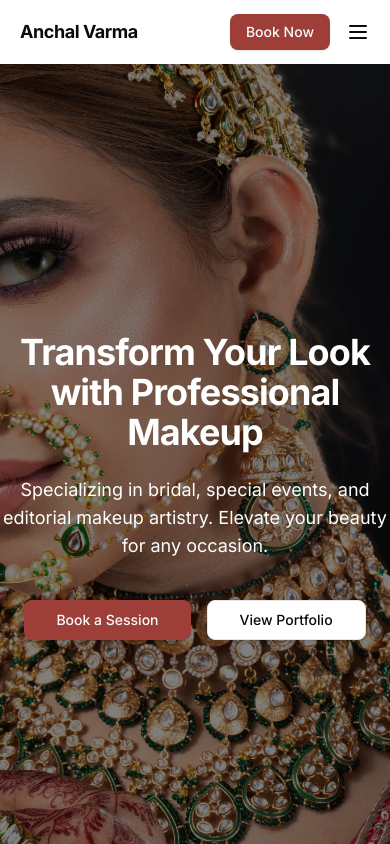
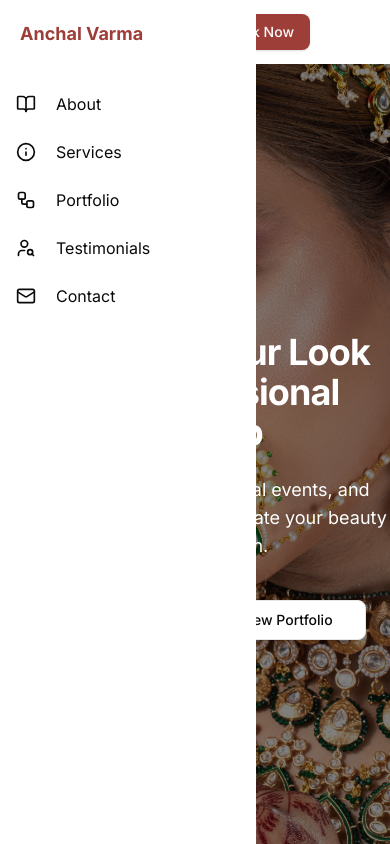
Before and after one commit to Ormon-huehuehue/anchalvarma, a Next.js app: page / in a window 390 px wide. Both pictures are taken after a click on the button 358 px from the left and 32 px from the top of the page. Shown: the top 844 px of the page. Built offline with nearby package versions, Linux system fonts and the light colour scheme.

Commit message:
sidebar mostly done

```diff
--- a/package.json
+++ b/package.json
@@ -9,7 +9,10 @@
     "lint": "next lint"
   },
   "dependencies": {
+    "@radix-ui/react-dialog": "^1.1.8",
+    "@radix-ui/react-separator": "^1.1.4",
     "@radix-ui/react-slot": "^1.2.0",
+    "@radix-ui/react-tooltip": "^1.2.1",
     "@vercel/speed-insights": "^1.2.0",
     "class-variance-authority": "^0.7.1",
     "clsx": "^2.1.1",
--- a/src/app/globals.css
+++ b/src/app/globals.css
@@ -113,6 +113,11 @@
   --sidebar-ring: oklch(0.556 0 0);
 }
 
+html {
+  scroll-behavior: smooth;
+}
+
+
 @layer base {
   * {
     @apply border-border outline-ring/50;
--- a/src/app/layout.tsx
+++ b/src/app/layout.tsx
@@ -1,7 +1,6 @@
 import type React from "react"
 import "@/app/globals.css"
 import { Inter } from "next/font/google"
-import { ThemeProvider } from "@/components/theme-provider"
 import Header from "@/components/header"
 import Footer from "@/components/Footer"
 import { SpeedInsights } from "@vercel/speed-insights/next"
@@ -22,14 +21,13 @@ export default function RootLayout({
     <html lang="en" suppressHydrationWarning>
       <body className={inter.className} >
         <SpeedInsights/>
-        <ThemeProvider attribute="class" defaultTheme="light" enableSystem disableTransitionOnChange>
           <Header/>
           <div className="px-5 md:px-10">
-            {children}
+          {children}
           </div>
           <Footer/>
-        </ThemeProvider>
       </body>
     </html>
+
   )
 }
--- a/src/components/Contact.tsx
+++ b/src/components/Contact.tsx
@@ -74,8 +74,8 @@ const Contact = () => {
                 </div>
                 <div>
                   <h4 className="font-medium">Facebook</h4>
-                  <p className="text-muted-foreground">Anchal Verma</p>
-                  <p className="mt-1 text-sm text-muted-foreground"></p>
+                  <p className="text-muted-foreground">@anchalvermamua</p>
+                  <p className="mt-1 text-sm text-muted-foreground">Anchal Verma</p>
                 </div>
               </div>
             </div>
--- a/src/components/Footer.tsx
+++ b/src/components/Footer.tsx
@@ -9,7 +9,7 @@ const Footer = () => {
     <div className="container flex flex-col items-center justify-between gap-4 py-10 md:h-24 md:flex-row md:py-0">
       <div className="flex flex-col items-center gap-4 md:flex-row md:gap-2">
         <p className="text-center text-sm leading-loose text-muted-foreground md:text-left">
-          &copy; {new Date().getFullYear()} Bella Makeup. All rights reserved.
+          &copy; {new Date().getFullYear()} Anchal Verma. All rights reserved.
         </p>
       </div>
       <div className="flex gap-4">
--- a/src/components/Hero.tsx
+++ b/src/components/Hero.tsx
@@ -11,11 +11,11 @@ const Hero = () => {
         src="/bride7.jpeg"
         alt="Makeup artist at work"
         fill
-        className="object-cover [object-position:100%_60%] brightness-50 opacity-100"
+        className="object-cover md:[object-position:20%_60%] [object-position:0%] brightness-50 opacity-100"
         priority
       />
     </div>
-    <div className="container relative z-10 flex flex-col items-center justify-center py-24 text-center md:py-32">
+    <div className="container relative z-5 flex flex-col items-center justify-center py-24 text-center md:py-32">
       <h1 className="text-4xl text-white font-bold tracking-tight sm:text-5xl md:text-6xl">
         Transform Your Look with <span className="text-white">Professional Makeup</span>
       </h1>
--- a/src/components/Portfolio-widget.tsx
+++ b/src/components/Portfolio-widget.tsx
@@ -1,27 +1,68 @@
-import React from 'react'
+'use client'
+
+import React, { useEffect, useRef, useState } from 'react'
 import Image from 'next/image'
 
-interface itemProps{
-    imageUrl : string,
-    title : string,
-    caption : string
+interface itemProps {
+  imageUrl: string
+  title: string
+  caption: string
 }
 
-const PortfolioWidget = ({item} : {item : itemProps}) => {
+const PortfolioWidget = ({ item }: { item: itemProps }) => {
+  const ref = useRef<HTMLDivElement>(null)
+  const [isCentered, setIsCentered] = useState(false)
+  const [isMobile, setIsMobile] = useState(false)
+
+  useEffect(() => {
+    const checkIsMobile = () => {
+      setIsMobile(window.innerWidth < 768) // tailwind 'md' breakpoint
+    }
+
+    const handleScroll = () => {
+      if (!ref.current || !isMobile) return
+
+      const rect = ref.current.getBoundingClientRect()
+      const elementCenter = rect.top + rect.height / 2
+      const screenCenter = window.innerHeight / 2
+      const threshold = 80 // px range for being "centered"
+
+      const distanceFromCenter = Math.abs(screenCenter - elementCenter)
+      setIsCentered(distanceFromCenter < threshold)
+    }
+
+    checkIsMobile()
+    handleScroll()
+
+    window.addEventListener('resize', checkIsMobile)
+    window.addEventListener('scroll', handleScroll, { passive: true })
+
+    return () => {
+      window.removeEventListener('resize', checkIsMobile)
+      window.removeEventListener('scroll', handleScroll)
+    }
+  }, [isMobile])
+
   return (
-    <div className="group relative overflow-hidden rounded-lg">
-    <div className="aspect-square w-full overflow-hidden">
+    <div ref={ref} className="group relative overflow-hidden rounded-lg">
+      <div
+        className={`
+          aspect-square w-full overflow-hidden
+          transition-transform duration-300
+          ${isMobile ? (isCentered ? 'scale-105' : 'scale-100') : 'group-hover:scale-105'}
+        `}
+      >
         <Image
           src={item.imageUrl}
           alt={`Makeup portfolio item`}
           width={600}
           height={600}
-        className="object-cover transition-transform duration-300 group-hover:scale-105"
+          className="object-cover"
         />
       </div>
-    <div className="absolute inset-0 flex items-end bg-gradient-to-t from-black/60 to-transparent p-6 opacity-0 transition-opacity group-hover:opacity-100">
+      <div className="absolute inset-0 flex items-end bg-gradient-to-t from-black/40 to-transparent p-6 ">
         <div>
-        <h3 className="font-medium text-white">{item.title} </h3>
+          <h3 className="font-medium text-white">{item.title}</h3>
           <p className="text-sm text-white/80">{item.caption}</p>
         </div>
       </div>
--- /dev/null
+++ b/src/components/Sidebar.tsx
@@ -0,0 +1,96 @@
+'use client'
+
+import {
+  BookOpen,
+  Info,
+  Workflow,
+  Mail,
+  UserSearch,
+} from 'lucide-react'
+import { useEffect, useState, useRef } from 'react'
+
+const navItems = [
+  { icon: <BookOpen size={20} />, label: 'About', link: '#about' },
+  { icon: <Info size={20} />, label: 'Services', link: '#services' },
+  { icon: <Workflow size={20} />, label: 'Portfolio', link: '#portfolio' },
+  { icon: <UserSearch size={20} />, label: 'Testimonials', link: '#testimonials' },
+  { icon: <Mail size={20} />, label: 'Contact', link: '#contact' },
+]
+
+export default function Sidebar({
+  collapsed,
+  setCollapsed,
+}: {
+  collapsed: boolean
+  setCollapsed: (value: boolean) => void
+}) {
+  const [showContent, setShowContent] = useState(false)
+  const sidebarRef = useRef<HTMLDivElement>(null)
+
+  useEffect(() => {
+    let timeout: NodeJS.Timeout
+
+    if (!collapsed) {
+      timeout = setTimeout(() => setShowContent(true), 300)
+    } else {
+      setShowContent(false)
+    }
+
+    return () => clearTimeout(timeout)
+  }, [collapsed])
+
+  useEffect(() => {
+    const handleClickOutside = (e: MouseEvent) => {
+      if (
+        sidebarRef.current &&
+        !sidebarRef.current.contains(e.target as Node)
+      ) {
+        setCollapsed(true)
+      }
+    }
+
+    if (!collapsed) {
+      document.addEventListener('mousedown', handleClickOutside)
+    }
+
+    return () => {
+      document.removeEventListener('mousedown', handleClickOutside)
+    }
+  }, [collapsed, setCollapsed])
+
+  return (
+    <aside
+      ref={sidebarRef}
+      className={`h-screen bg-white fixed left-0 z-10 flex flex-col transition-all duration-300 ease-in-out overflow-hidden ${
+        collapsed ? 'w-0' : 'w-64'
+      }`}
+    >
+      <h1
+        className={`flex items-center gap-5 transition-opacity duration-300 text-primary text-lg font-bold p-5 ${
+          showContent ? 'opacity-100' : 'opacity-0'
+        }`}
+      >
+        Anchal Varma
+      </h1>
+      <nav className="flex flex-col gap-2 mt-4">
+        {navItems.map((item, idx) => (
+          <a
+            key={idx}
+            href={item.link}
+            className="flex items-center gap-4 px-4 py-2 hover:bg-white hover:text-black cursor-pointer transition-colors"
+            onClick={()=>setCollapsed(!collapsed)}
+          >
+            <div
+              className={`flex items-center gap-5 transition-opacity duration-100 ${
+                showContent ? 'opacity-100' : 'opacity-0'
+              }`}
+            >
+              {item.icon}
+              <span>{item.label}</span>
+            </div>
+          </a>
+        ))}
+      </nav>
+    </aside>
+  )
+}
--- a/src/components/header.tsx
+++ b/src/components/header.tsx
@@ -1,14 +1,23 @@
-import React from 'react'
-import Link from "next/link"
-import { Button } from "@/components/ui/button"
+'use client'
 
+import React, { useState } from 'react'
+import Link from 'next/link'
+import { Button } from '@/components/ui/button'
+import Sidebar from '@/components/Sidebar'
+import { ChevronLeft } from 'lucide-react'
 
-const header = () => {
+const Header = () => {
+  const [collapsed, setCollapsed] = useState(true)
+
   return (
     <header className="sticky flex justify-center z-10 bg-white">
-    <div className="w-full md:mx-10 mx-5 flex h-16 items-center justify-between">
+      <Sidebar collapsed={collapsed} setCollapsed={setCollapsed} />
+
+      <div className="w-full md:mx-16 mx-5 flex h-16 items-center justify-between">
         <Link href="/" className="flex items-center space-x-2">
-        <span className="text-lg font-bold tracking-tight hover:text-muted-foreground transition-colors duration-200 absolute">Anchal Varma</span>
+          <span className="text-lg font-bold tracking-tight hover:text-muted-foreground transition-colors duration-200 absolute">
+            Anchal Varma
+          </span>
         </Link>
         <nav className="hidden md:flex gap-6">
           <Link href="#about" className="text-sm font-medium transition-colors hover:text-primary">
@@ -31,23 +40,17 @@ return (
           <Link href="#contact">
             <Button>Book Now</Button>
           </Link>
-        <button className="block md:hidden">
-          <svg
-            xmlns="http://www.w3.org/2000/svg"
-            width="24"
-            height="24"
-            viewBox="0 0 24 24"
-            fill="none"
-            stroke="currentColor"
-            strokeWidth="2"
-            strokeLinecap="round"
-            strokeLinejoin="round"
-            className="h-6 w-6"
+          <button
+            id = 'sidebar-button'
+            onClick={() => setCollapsed(!collapsed)}
+            className={`text-black duration-300 hover:bg-primary p-3 hover:text-white transition-all rounded-full ${!collapsed ? 'opacity-0' : 'opacity-100'}`}
           >
-            <line x1="4" x2="20" y1="12" y2="12" />
-            <line x1="4" x2="20" y1="6" y2="6" />
-            <line x1="4" x2="20" y1="18" y2="18" />
-          </svg>
+            <ChevronLeft
+              size={20}
+              className={`transition-transform duration-300 ${
+                !collapsed ? 'rotate-180' : ''
+              }`}
+            />
           </button>
         </div>
       </div>
@@ -55,4 +58,4 @@ return (
   )
 }
 
-export default header
+export default Header
```
Also changed, not shown: 1 other file (tests, documents, lock files or other folders). Lines whose indentation alone changed are shown as unchanged.
